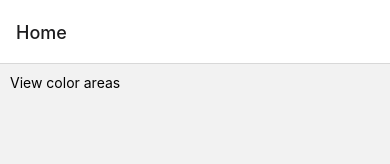
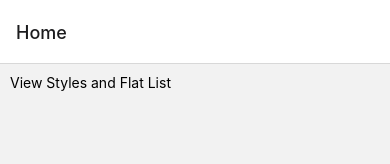
Before and after one commit to edwardtanguay/reactnative-learn-showcase, a React Native app: screen /Home in a window 390 px wide. Shown: the top 164 px of the page. Built offline with nearby package versions, Linux system fonts and the light colour scheme.

Commit message:
stack screen in

```diff
--- a/screens/Home.tsx
+++ b/screens/Home.tsx
@@ -11,7 +11,7 @@ export const Home = ({ navigation }: IProps) => {
 			<TouchableOpacity onPress={() => {
 				navigation.navigate('Styles and Flat List');
 			}}>
-				<Text style={styles.link}>View color areas</Text>
+				<Text style={styles.link}>View Styles and Flat List</Text>
 			</TouchableOpacity>
 		</View>
 	);
```
